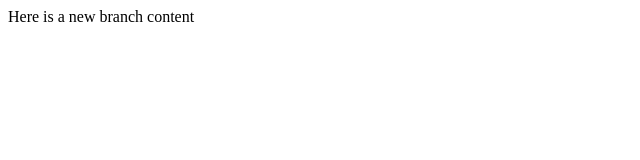
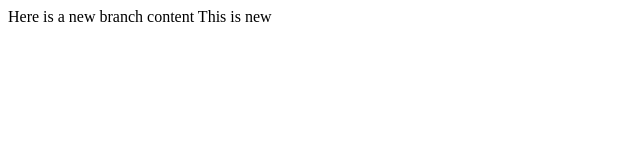
Before and after one commit to E-Zbox/lecture1, a plain HTML site: page index.html in a window 1280 px wide. Shown: the full height of the page, 0-640 px from the left. Drawn offline with Linux system fonts and the light colour scheme.

Commit message:
This is new

```diff
--- a/index.html
+++ b/index.html
@@ -8,5 +8,6 @@
 </head>
 <body>
     Here is a new branch content
+    This is new
 </body>
 </html>
```
